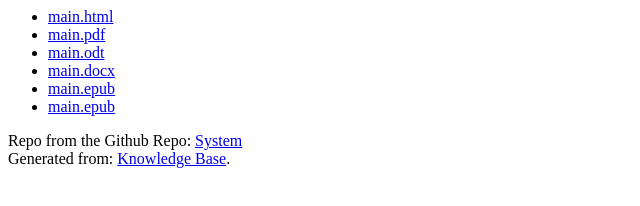
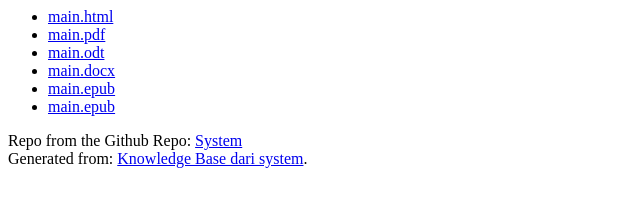
Before and after one commit to rnurdinb/System, a plain HTML site: page index.html in a window 1280 px wide. Shown: the full height of the page, 0-640 px from the left. Drawn offline with Linux system fonts and the light colour scheme.

Commit message:
Update index.html

```diff
--- a/index.html
+++ b/index.html
@@ -13,6 +13,6 @@
     <li><a href="main.asciidoc">main.epub</a>
 </ul>
 Repo from the Github Repo: <a href="https://github.com/rnurdinb/System">System</a><br>
-Generated from: <a href="https://github.com/rnurdinb/knowledge-base">Knowledge Base</a>.
+Generated from: <a href="https://github.com/rnurdinb/knowledge-base">Knowledge Base dari system</a>.
 </body>
 </html>
```
